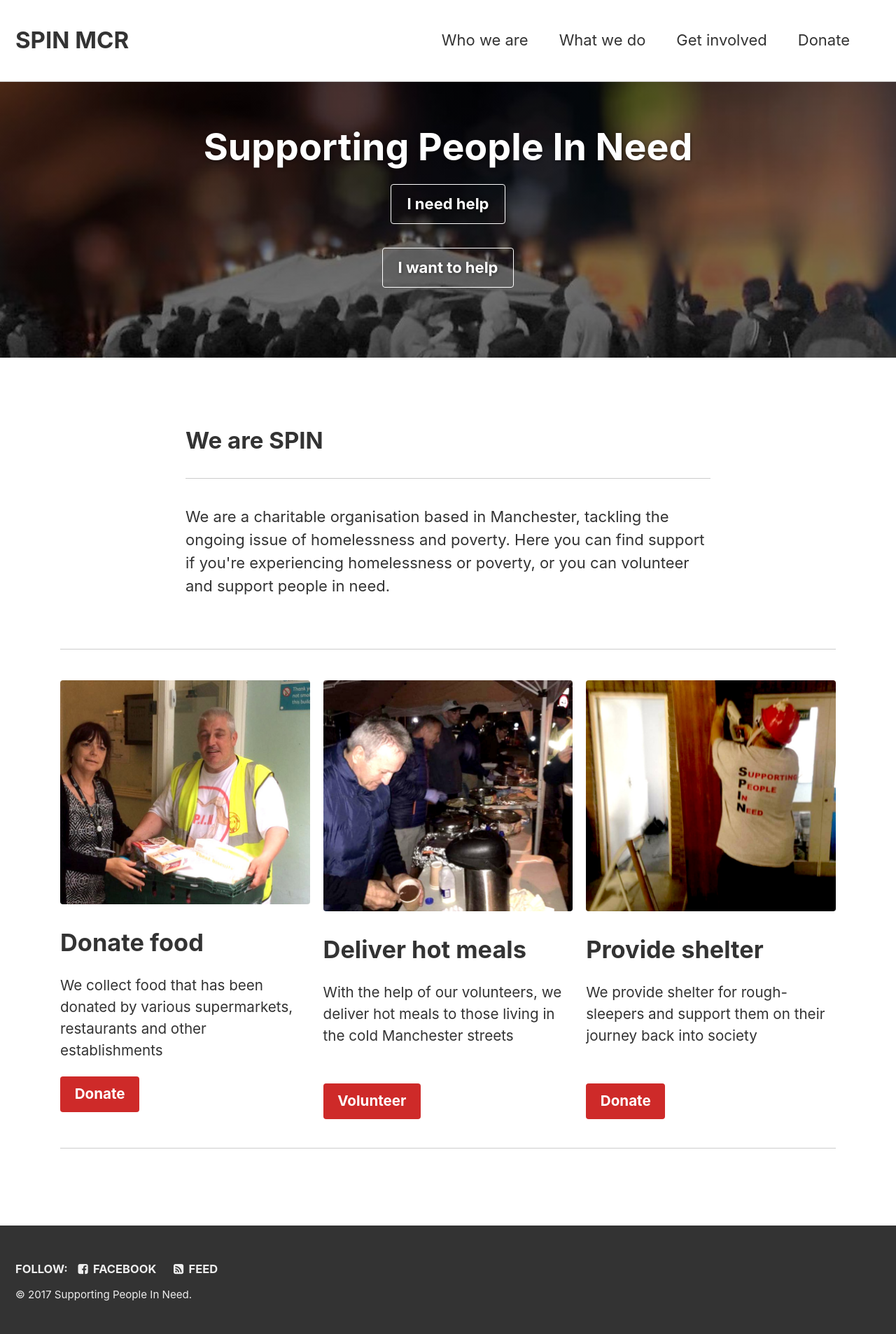
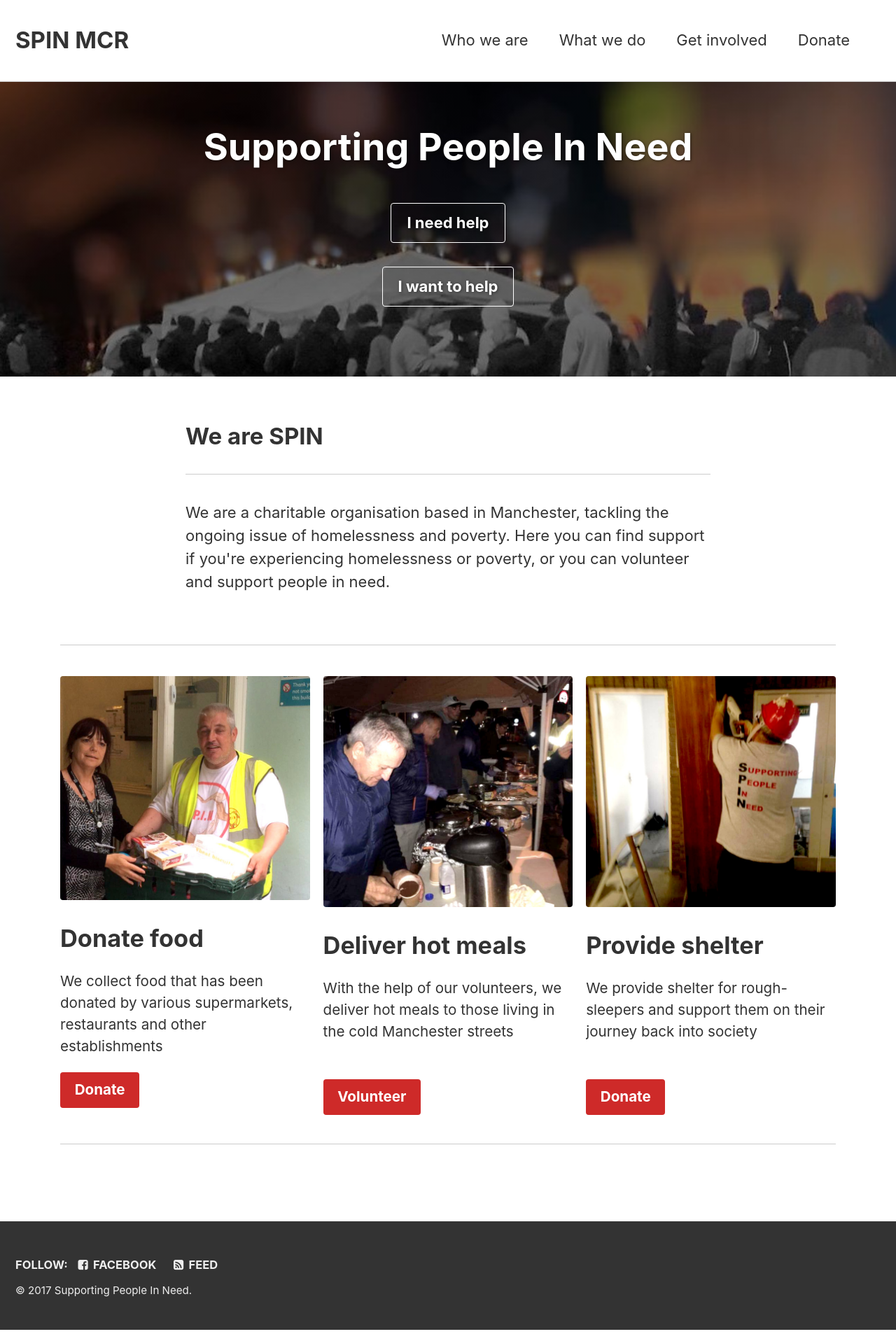
Before and after one commit to spinmcr/spinmcr.github.io, a Jekyll site: the page built from index.md, in a window 1280 px wide. Shown: the whole page at 70% size. Built offline with Jekyll 4.4.1, drawn with Linux system fonts in a browser that asks for light colours.

Commit message:
Fixed padding

```diff
--- a/_sass/minimal-mistakes/_page.scss
+++ b/_sass/minimal-mistakes/_page.scss
@@ -55,6 +55,7 @@
 
 .page__title {
   margin-top: 0;
+  margin-bottom: 1em;
   line-height: 1;
 
   & + .page__meta {
@@ -228,7 +229,6 @@
   }
   h2 {
     font-size: 1.5em;
-    padding-top: 1em;
     padding-bottom: 1em;
   }
   p {
```
